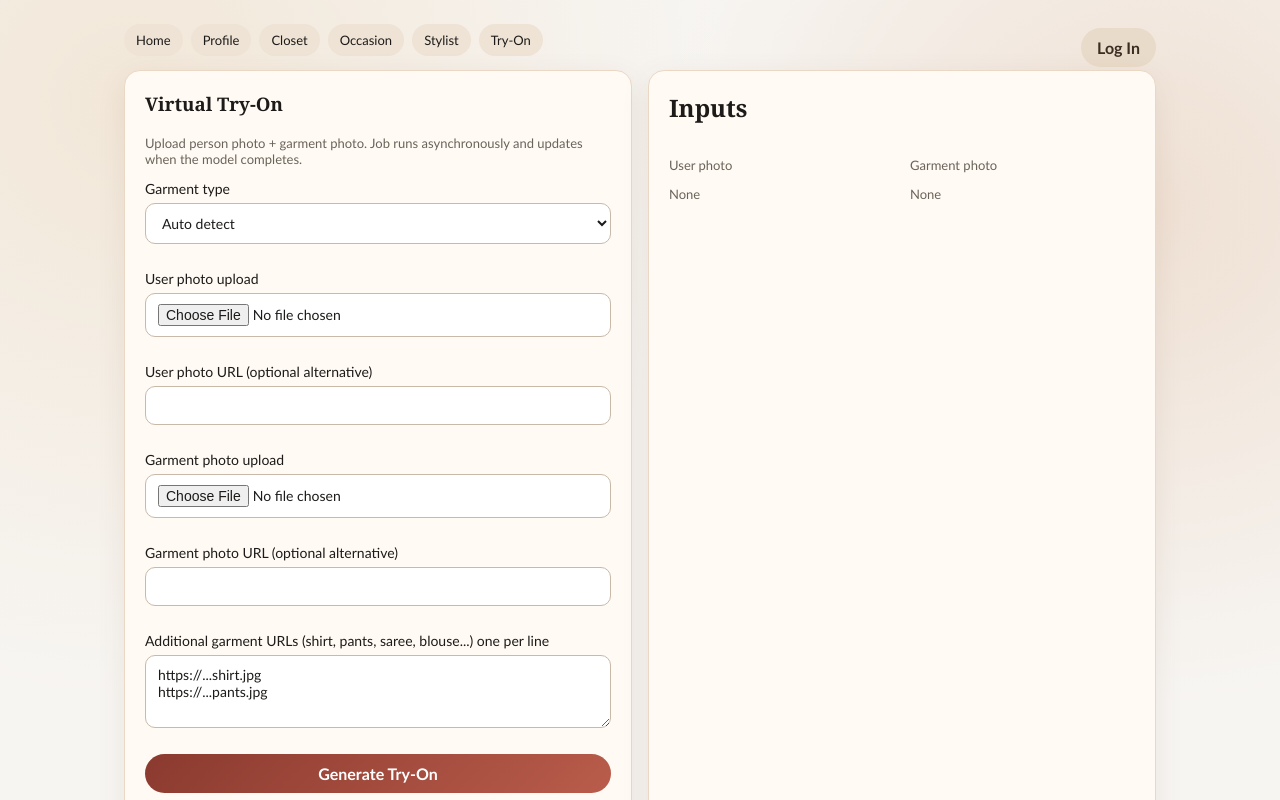
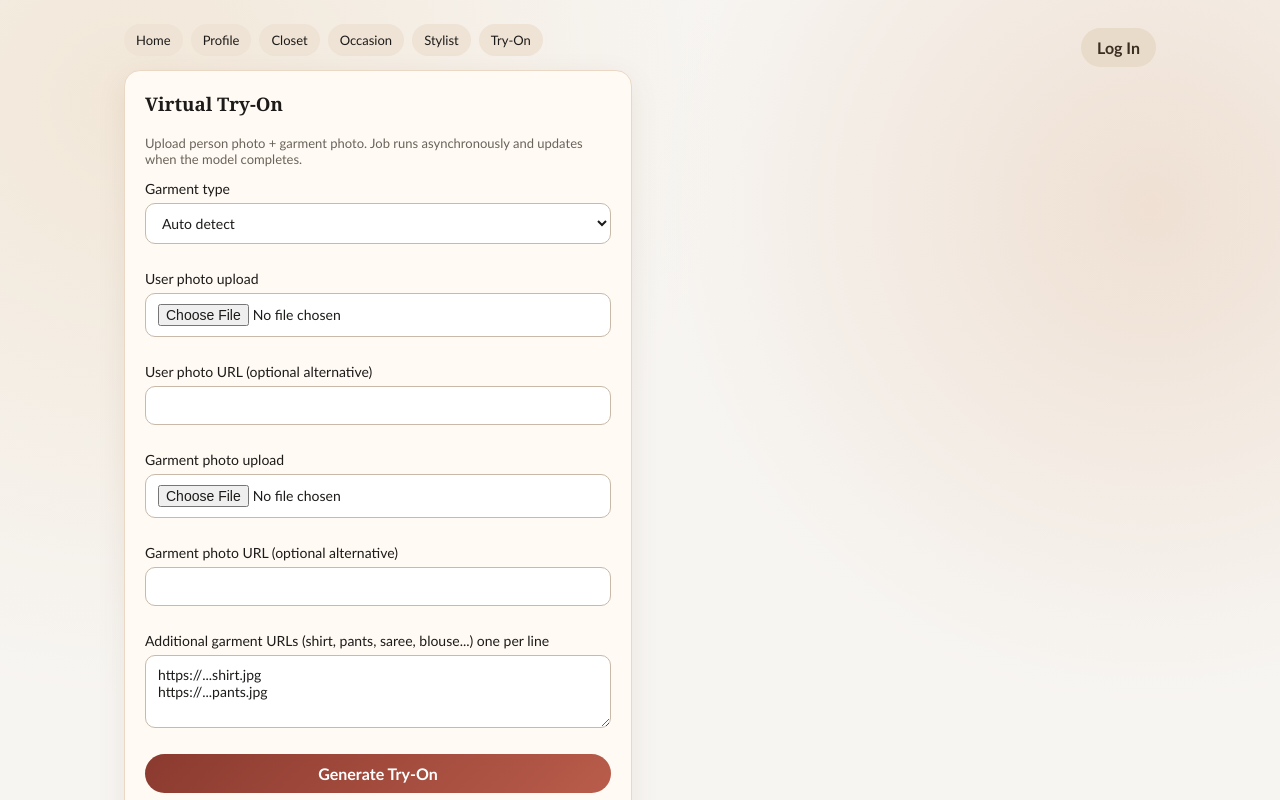
Before and after one commit to DreamCreationZ/MirrorMe, a Next.js app: page /try-on in a window 1280 px wide. Shown: the top 800 px of the page. Built offline with nearby package versions, Linux system fonts and the light colour scheme; no server answers.

Commit message:
Hide try-on input previews and show only output result

```diff
--- a/app/try-on/page.tsx
+++ b/app/try-on/page.tsx
@@ -318,20 +318,6 @@ export default function TryOnPage() {
         <p className="small">Both upload and URL inputs are supported. Uploaded files are sent directly for try-on.</p>
       </article>
 
-      <article className="card">
-        <h2>Inputs</h2>
-        <div className="grid cols-2">
-          <div>
-            <p className="small">User photo</p>
-            {personImage ? <img src={personImage} alt="User input" style={{ width: "100%", borderRadius: 12 }} /> : <p className="small">None</p>}
-          </div>
-          <div>
-            <p className="small">Garment photo</p>
-            {garmentImage ? <img src={garmentImage} alt="Garment input" style={{ width: "100%", borderRadius: 12 }} /> : <p className="small">None</p>}
-          </div>
-        </div>
-      </article>
-
       <article className="card" style={{ gridColumn: "1 / -1" }}>
         <h2>Output</h2>
         {!resultUrl ? <p className="small">No output yet.</p> : <img src={resultUrl} alt="Try-on result" style={{ width: "100%", borderRadius: 12 }} />}
```
